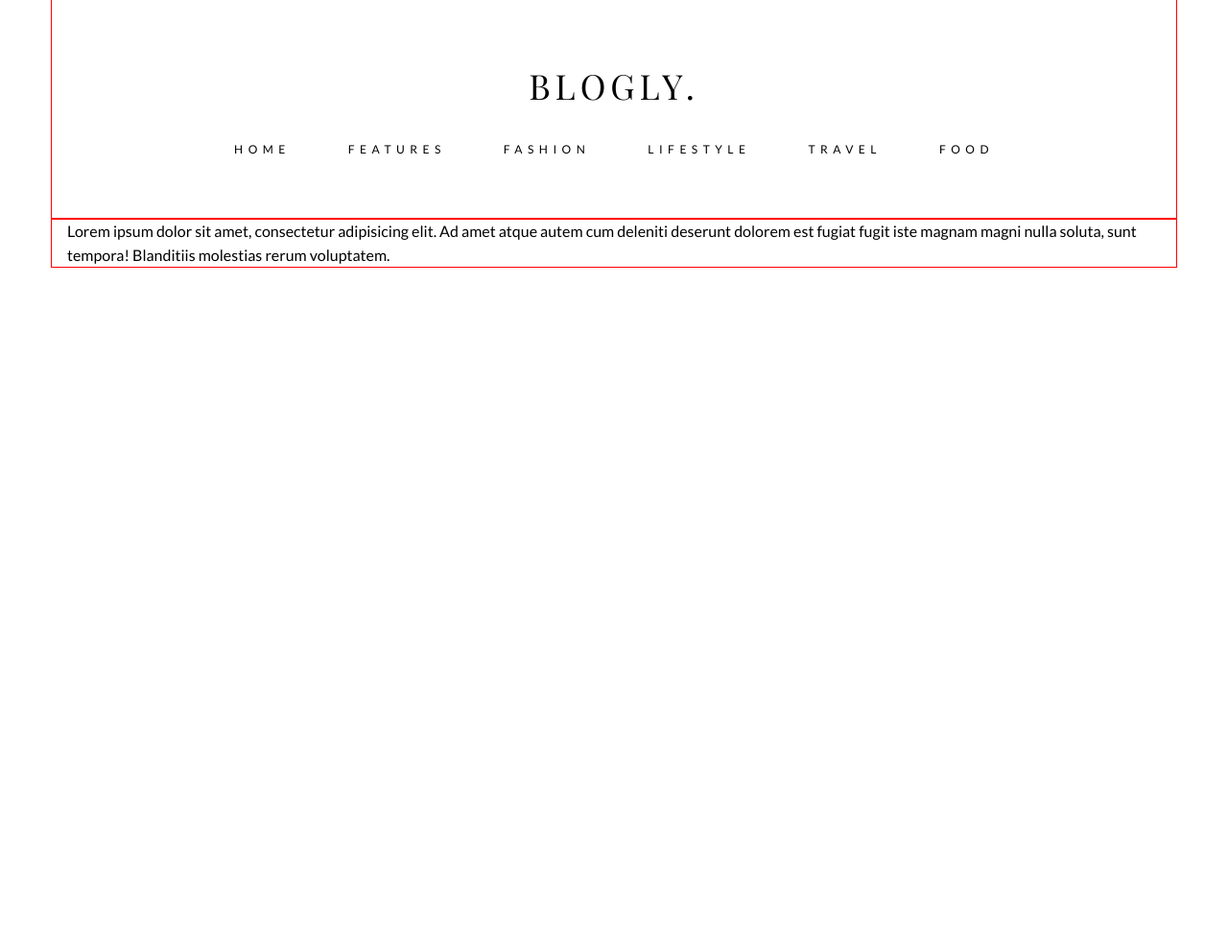
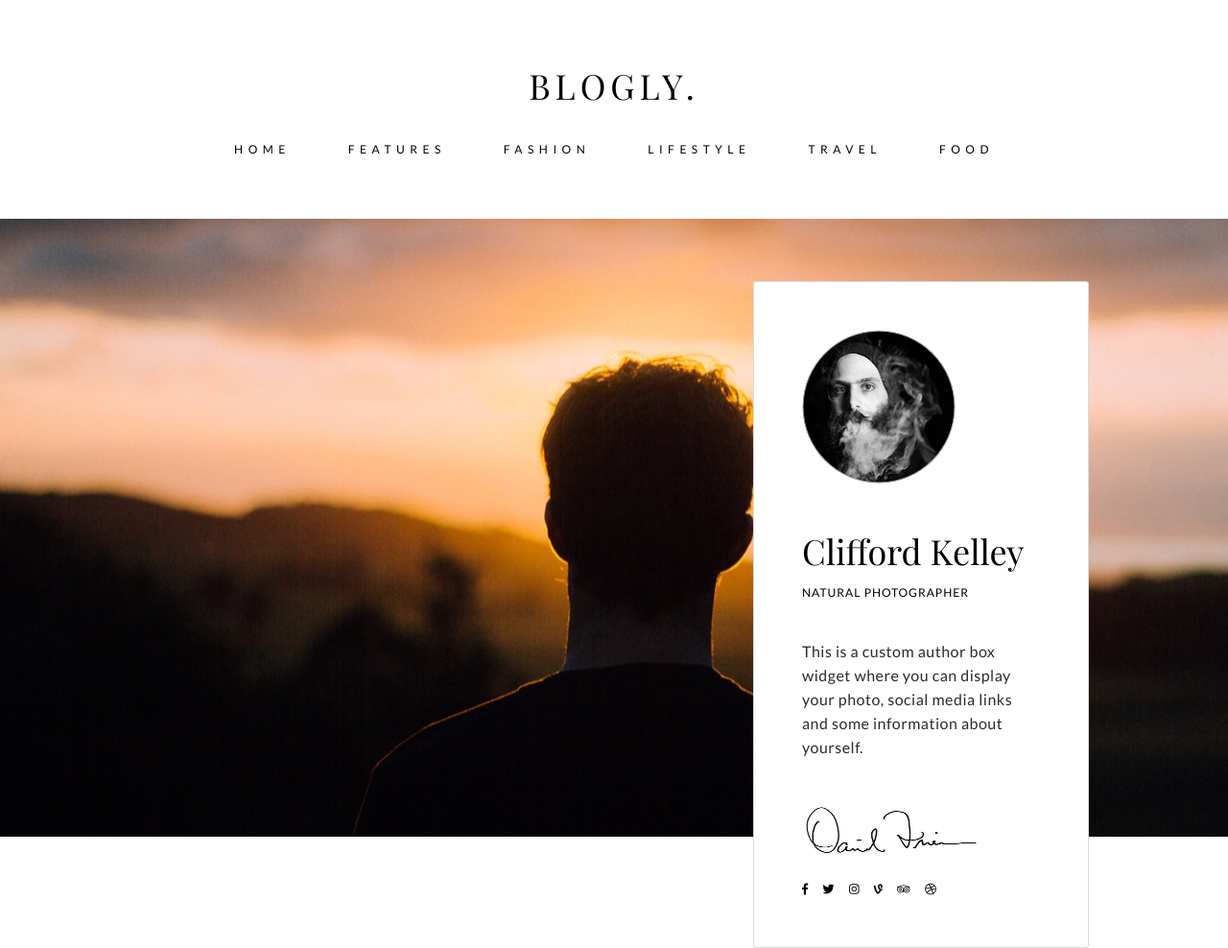
Before and after one commit to trojano31/blog, a website: page src/index.html in a window 1280 px wide. Shown: the whole page at 96% size. Before the commit the page ends 800 px from the top, so only its background shows below. Drawn offline with nearby package versions, Linux system fonts and the light colour scheme; files that its build step writes are made by us from their sources; files whose address does not match are found by name.

Commit message:
author section

```diff
--- a/src/assets/scss/_grid.scss
+++ b/src/assets/scss/_grid.scss
@@ -2,5 +2,4 @@
 	max-width: 1172px;
 	margin: 0 auto;
 	padding: 0 1rem;
-	outline: 1px solid red;
 }
--- /dev/null
+++ b/src/assets/scss/_highlighted.scss
@@ -0,0 +1,61 @@
+.highlighted {
+	height: 644px;
+	background: url("../assets/highlighted.jpg") no-repeat center;
+	background-size: cover;
+	position: relative;
+}
+
+.author{
+	padding: 50px;
+	background-color: $color-white;
+	width: 350px;
+	position: absolute;
+	right: 145px;
+	top: 65px;
+	border-radius: 3px;
+	border: solid 1px #dadada;
+
+	&-img {
+		border-radius: 50%;
+	}
+
+	&-name {
+		padding-top: 36px;
+		font-family: $font-heading;
+		font-weight: 400;
+		font-size: 36px;
+	}
+
+	&-job {
+		font-size: 12px;
+		text-transform: uppercase;
+		font-weight: 300;
+		padding: 7px 0 38px 0;
+		letter-spacing: 1px;
+	}
+
+	&-description {
+		letter-spacing: 0.5px;
+		width: 224px;
+		height: 174px;
+		color: $color-text
+	}
+
+	&-signature {
+		width: 183px;
+		height: 51px;
+	}
+}
+
+.social {
+	margin-top: 21px;
+	width: 140px;
+	display: flex;
+	flex-direction: row;
+	justify-content: space-between;
+
+	&-item {
+		font-size: 12px;
+		color: $color-heading;
+	}
+}
--- a/src/assets/scss/main.scss
+++ b/src/assets/scss/main.scss
@@ -1,9 +1,10 @@
-@import './vars';
-@import './core';
+@import "./vars";
+@import "./core";
 
-@import './reset';
-@import './spacing';
-@import './typo';
+@import "./reset";
+@import "./spacing";
+@import "./typo";
 @import "./grid";
 
-@import './navbar';
+@import "./navbar";
+@import "./highlighted";
--- a/src/index.html
+++ b/src/index.html
@@ -3,8 +3,9 @@
 <head>
     <meta charset="UTF-8">
     <title>Blog</title>
+    <link rel="stylesheet" href="https://use.fontawesome.com/releases/v5.0.13/css/all.css" integrity="sha384-DNOHZ68U8hZfKXOrtjWvjxusGo9WQnrNx2sqG0tfsghAvtVlRW3tvkXWZh58N9jp" crossorigin="anonymous">
+    <link href="https://fonts.googleapis.com/css?family=Playfair+Display:400,700|Lato:400" rel="stylesheet">
     <link rel="stylesheet" href="./css/main.css">
-    <link href="https://fonts.googleapis.com/css?family=Playfair+Display:400,700|Lato:400" rel="stylesheet">
 </head>
 <body>
 <div class="container">
@@ -20,6 +21,27 @@
         </div>
     </nav>
 </div>
-<div class="container">Lorem ipsum dolor sit amet, consectetur adipisicing elit. Ad amet atque autem cum deleniti deserunt dolorem est fugiat fugit iste magnam magni nulla soluta, sunt tempora! Blanditiis molestias rerum voluptatem.</div>
+
+<div class="highlighted">
+    <div class="container">
+
+        <div class="author">
+            <img class="author-img " src="./assets/author.jpg">
+            <h1 class="author-name">Clifford Kelley</h1>
+            <h3 class="author-job">Natural Photographer</h3>
+            <p class="author-description">This is a custom author box widget where you can display your photo, social media links and some information about yourself.</p>
+            <img class="author-signature" src="./assets/signature.jpg">
+            <div class="social">
+                <a class="social-item" href="#"><i class="fab fa-facebook-f"></i></a>
+                <a class="social-item" href="#"><i class="fab fa-twitter"></i></a>
+                <a class="social-item" href="#"><i class="fab fa-instagram"></i></a>
+                <a class="social-item" href="#"><i class="fab fa-vine"></i></a>
+                <a class="social-item" href="#"><i class="fab fa-tripadvisor"></i></a>
+                <a class="social-item" href="#"><i class="fab fa-dribbble"></i></a>
+            </div>
+        </div>
+
+    </div>
+</div>
 </body>
 </html>
```
Also changed, not shown: dist/assets/author.jpg (added), dist/assets/highlighted.jpg (added), dist/assets/signature.jpg (added), dist/css/main.css, dist/index.html.
